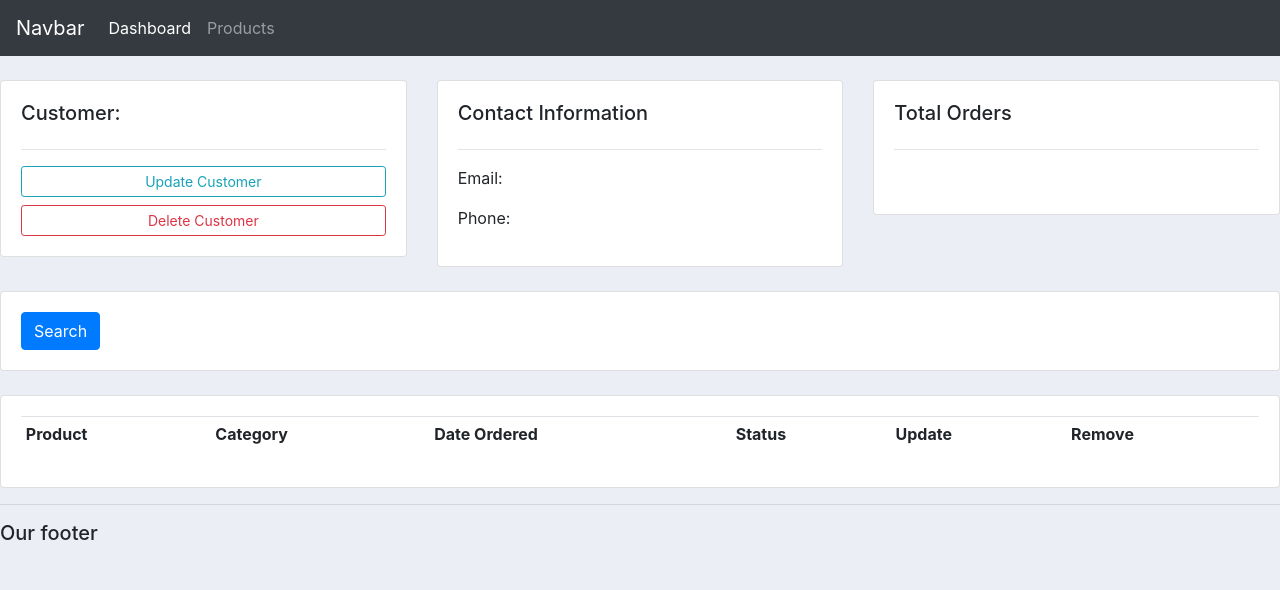
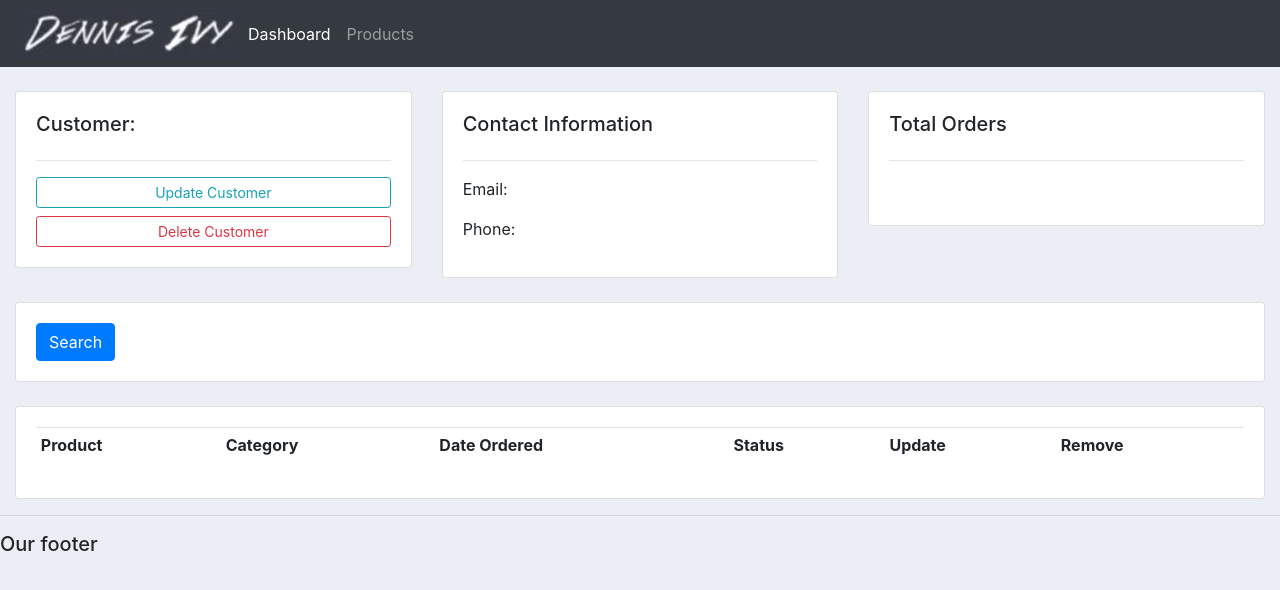
Before and after one commit to adriano-ferrari/django-youtube-dennis_ivy-crash_course, a Django app: page /customer/ in a window 1280 px wide. Shown: the top 590 px of the page. Run offline with Django 4.2, Linux system fonts and the light colour scheme; tables that the repository leaves empty hold one stand-in row (values such as "Sample post"); lists and menus that the app fills with data are empty.

Commit message:
Video 4 - Static Files & Images

```diff
--- a/accounts/templates/accounts/main.html
+++ b/accounts/templates/accounts/main.html
@@ -1,3 +1,5 @@
+{% load static %}
+
 <!DOCTYPE html>
 <html lang="en">
 <head>
@@ -5,37 +7,16 @@
     <title>CRM</title>
     <link rel="stylesheet" href="https://cdn.jsdelivr.net/npm/bootstrap@4.3.1/dist/css/bootstrap.min.css" integrity="sha384-ggOyR0iXCbMQv3Xipma34MD+dH/1fQ784/j6cY/iJTQUOhcWr7x9JvoRxT2MZw1T" crossorigin="anonymous">
 
-    <style>
+    <link rel="stylesheet" type="text/css" href="{% static 'css/main.css' %}">
 
-        #logo {
-        }
-
-        body {
-            background-color: #ebeff5;
-        }
-
-        #total-orders {
-            background-color: #4cb4c7;
-        }
-
-        #orders-delivered {
-            background-color: #7abecc;
-        }
-
-        #orders-pending {
-            background-color: #7CD1C0;
-        }
-
-
-    </style>
 </head>
 <body>
-
     {% include 'accounts/navbar.html' %}
-
+    <div class="container-fluid">
     {% block content %}
 
     {% endblock  %}
+    </div>
 
     <hr>
     <h5></h5>
--- a/accounts/templates/accounts/navbar.html
+++ b/accounts/templates/accounts/navbar.html
@@ -1,6 +1,10 @@
+{% load static %}
+
 <nav class="navbar navbar-expand-lg navbar-dark bg-dark">
-    <a class="navbar-brand" href="#">Navbar</a>
-    <button class="navbar-toggler" type="button" data-toggle="collapse" data-target="#navbarNav" aria-controls="navbarNav" aria-expanded="false" aria-label="Toggle navigation">
+    <img src="{% static 'images/logo.png' %}">
+    <button class="navbar-toggler" type="button" data-toggle="collapse" data-target="
+    #navbarNav" aria-controls="navbarNav" aria-expanded="false" aria-label="Toggle
+    navigation">
       <span class="navbar-toggler-icon"></span>
     </button>
     <div class="collapse navbar-collapse" id="navbarNav">
--- /dev/null
+++ b/static/css/main.css
@@ -0,0 +1,15 @@
+#logo {
+        }
+
+body {
+    background-color: #ebeff5;
+}
+#total-orders {
+    background-color: #4cb4c7;
+}
+#orders-delivered {
+    background-color: #7abecc;
+}
+#orders-pending {
+    background-color: #7CD1C0;
+}
```
Also changed, not shown: crm1/settings.py (+6 -1 lines), requirements.txt (renamed from reqirements.txt), static/images/logo.png (added).
